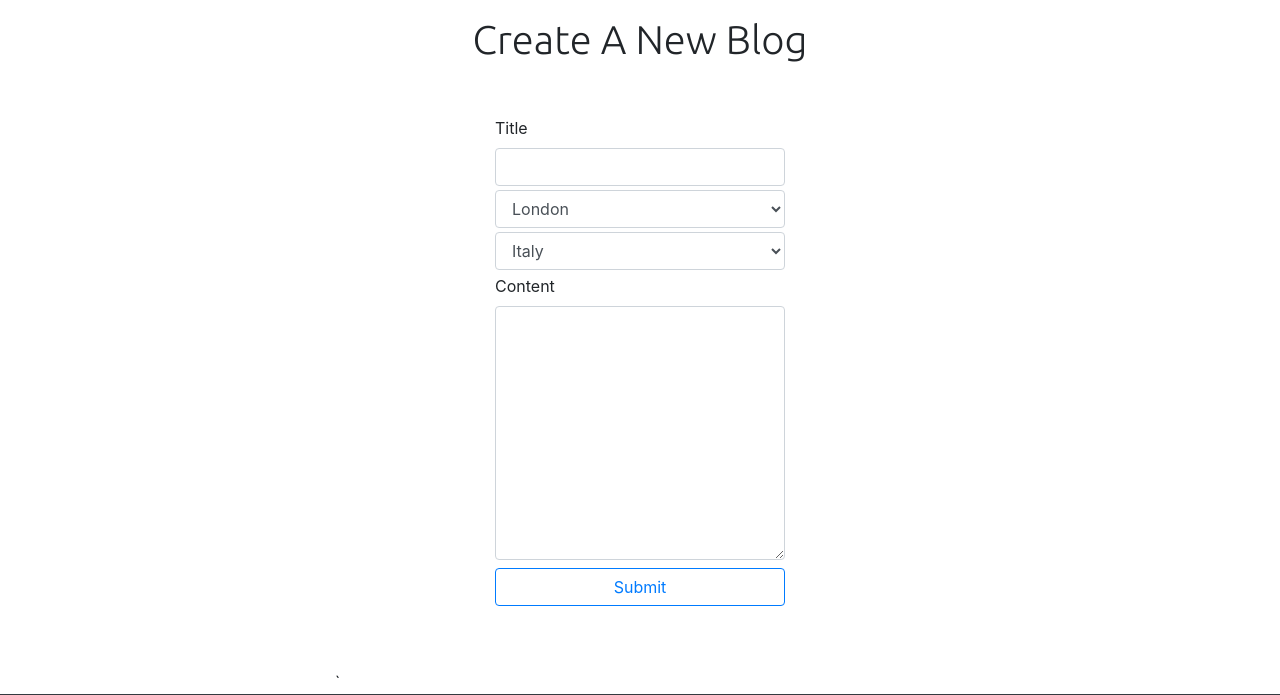
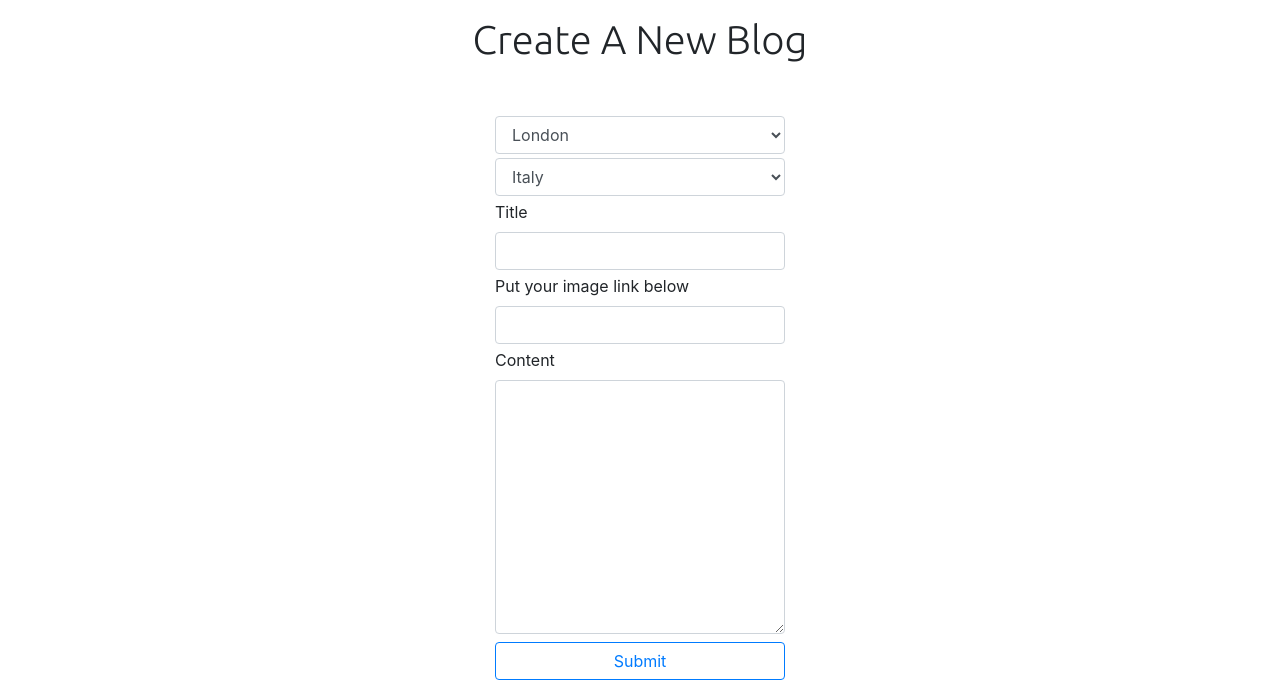
Before and after one commit to coftbred/OneTravel, a PHP site: page /create.php in a window 1280 px wide. Shown: the part 64-759 px from the top of the page. Run offline with PHP 8.4, Linux system fonts and the light colour scheme; some libraries are stand-ins or nearby versions.

Commit message:
Update create.php

```diff
--- a/OneTravel/create.php
+++ b/OneTravel/create.php
@@ -34,10 +34,7 @@
                 <div class="row mt-5 mb-5">
                     <div class="col-md-6 offset-md-3 text-left">
                         <form action="create.php" method="post">
-                            <label for="title" class="mt-1" >  Title</label>
-                            <input type="text" name="title" class="form-control">
-
-                            <select name="country" class="form-control mt-1">
+                        <select name="country" class="form-control mt-1">
                                 <option value="london">London</option>
                                 <option value="japan">Japan</option>
                                 <option value="dubai">Dubai</option>
@@ -50,6 +47,12 @@
                                 <option value="italy">Italy</option>
                                 <option value="italy">Italy</option>
                             </select>
+
+                            <label for="title" class="mt-1" >  Title</label>
+                            <input type="text" name="title" class="form-control">
+
+                            <label for="img" class="mt-1">Put your image link below</label>
+                            <input type="text" name="img" class="form-control">
 
                             <label for="content" class="mt-1">  Content</label>
                             <textarea name="content" cols="50" rows="10" class="form-control"></textarea>
```
